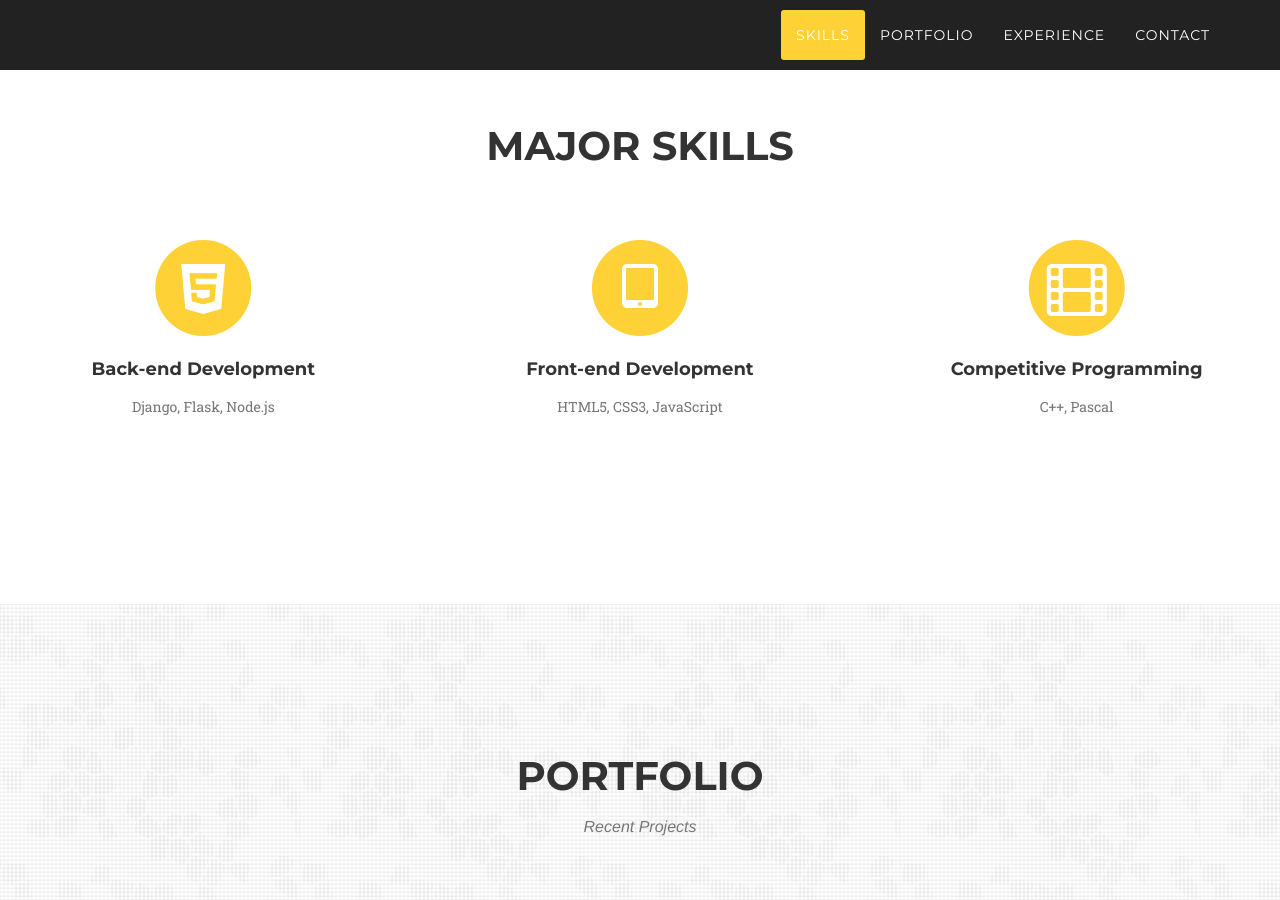
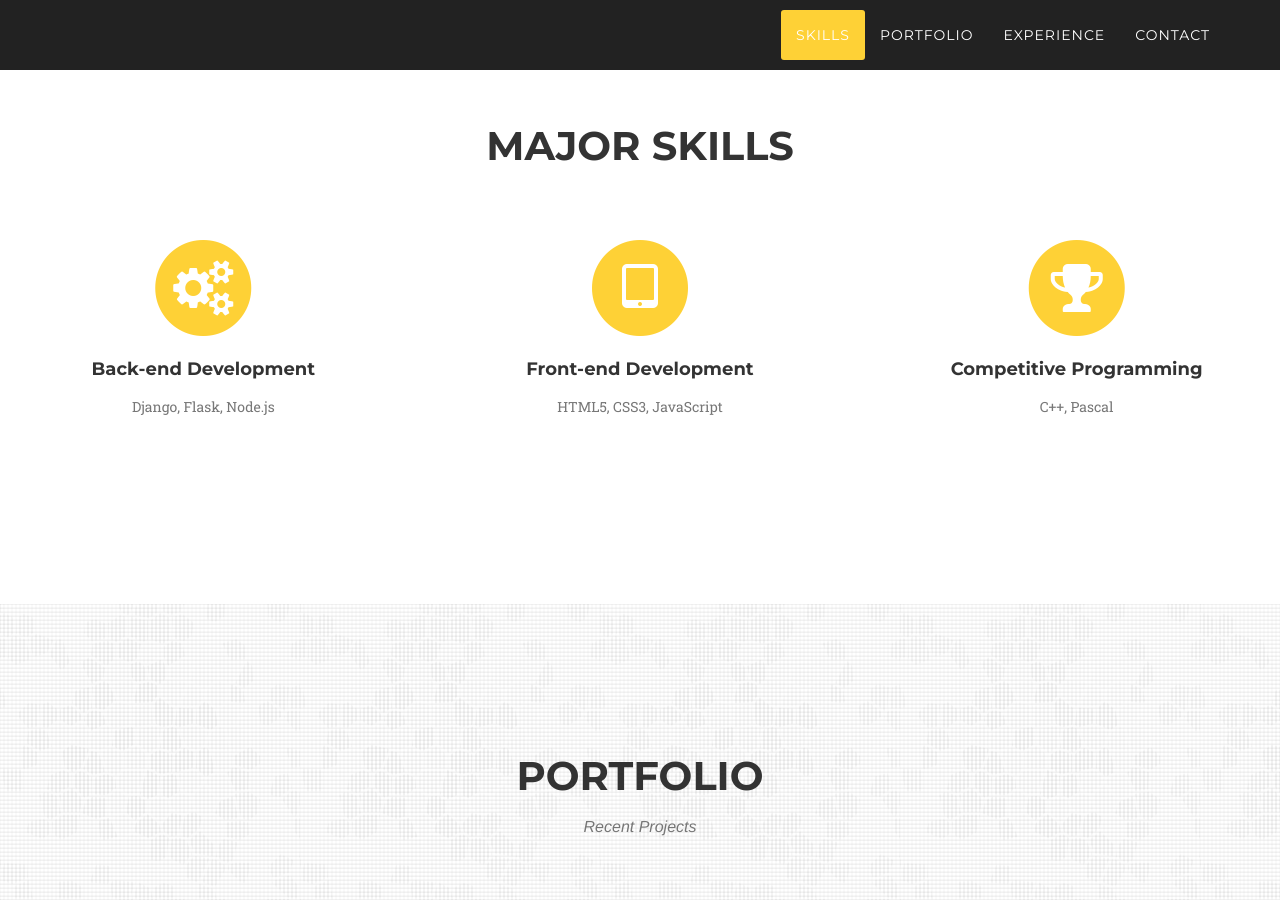
Before and after one commit to kennethyang404/kennethyang404.github.io, a Jekyll site: the page built from index.html, in a window 1280 px wide and 900 px high, scrolled down 951 px. Built offline with Jekyll 4.4.1, drawn with Linux system fonts in a browser that asks for light colours; some web fonts are replaced.

Commit message:
change font awesome icons

```diff
--- a/_includes/skills.html
+++ b/_includes/skills.html
@@ -9,7 +9,7 @@
                 <div class="col-md-4">
                     <span class="fa-stack fa-4x">
                         <i class="fa fa-circle fa-stack-2x text-primary"></i>
-                        <i class="fa fa-html5 fa-stack-1x fa-inverse"></i>
+                        <i class="fa fa-cogs fa-stack-1x fa-inverse"></i>
                     </span>
                     <h4 class="service-heading">Back-end Development</h4>
                     <p class="text-muted">Django, Flask, Node.js</p>
@@ -25,7 +25,7 @@
                 <div class="col-md-4">
                     <span class="fa-stack fa-4x">
                         <i class="fa fa-circle fa-stack-2x text-primary"></i>
-                        <i class="fa fa-film fa-stack-1x fa-inverse"></i>
+                        <i class="fa fa-trophy fa-stack-1x fa-inverse"></i>
                     </span>
                     <h4 class="service-heading">Competitive Programming</h4>
                     <p class="text-muted">C++, Pascal</p>
```
